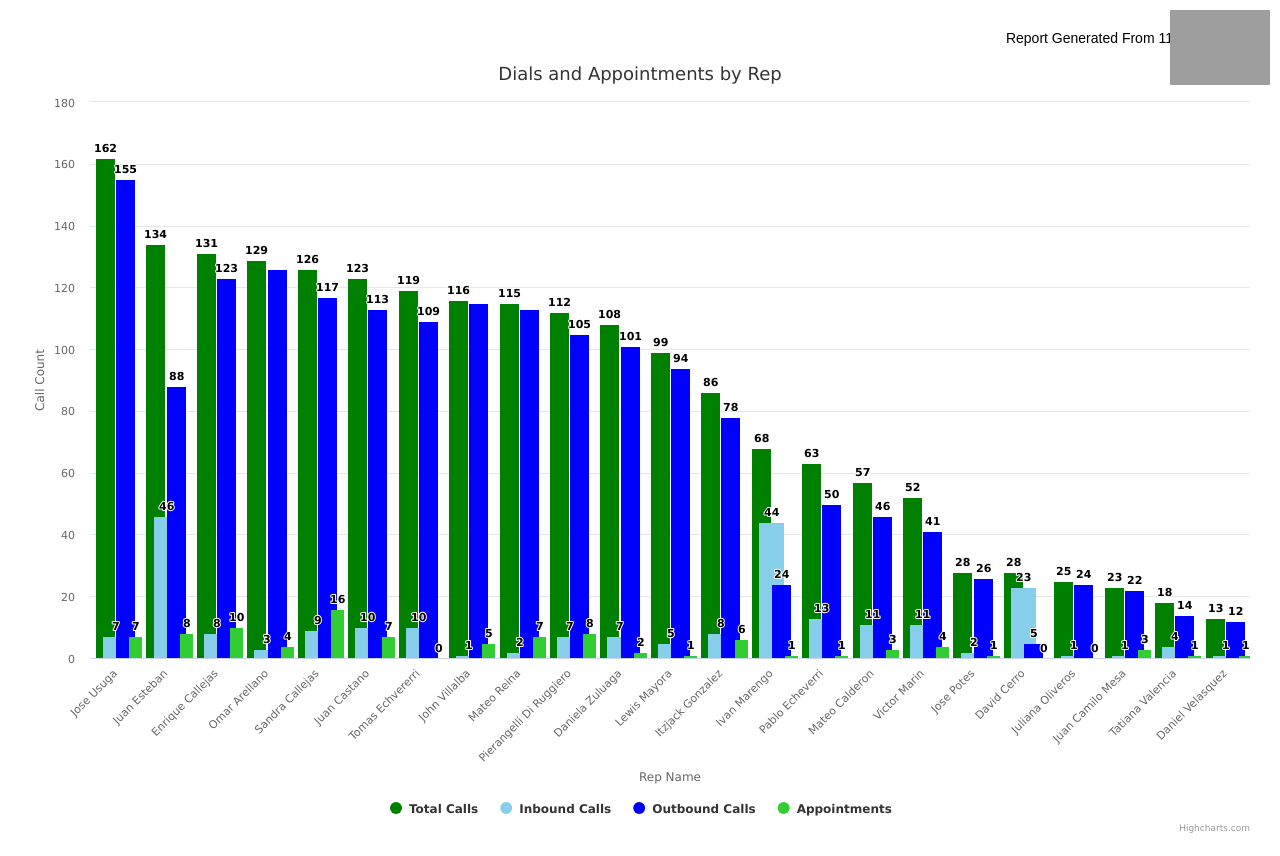
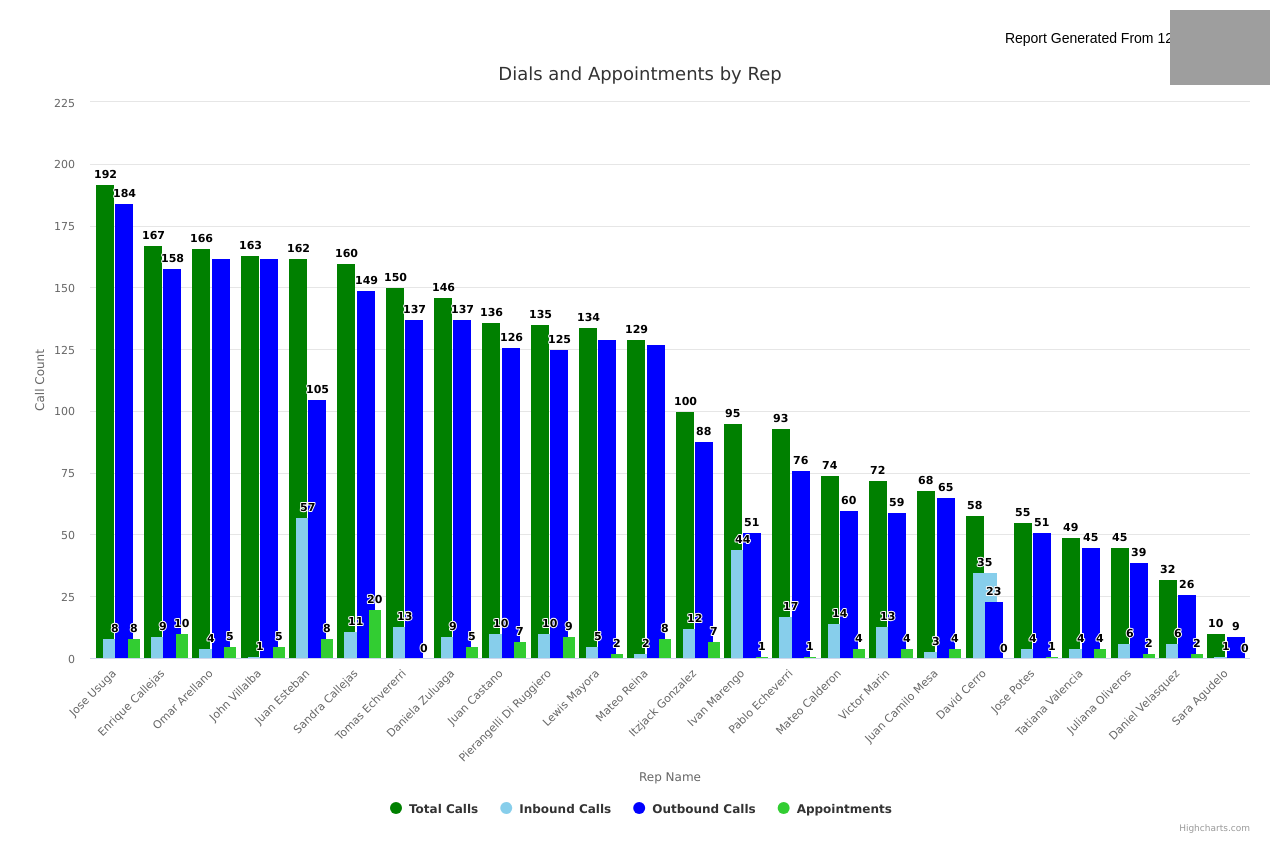
Before and after one commit to geomodi/DiALpptsSLS, a plain HTML site: page index.html in a window 1280 px wide. Drawn offline with nearby package versions, Linux system fonts and the light colour scheme; grey boxes are pictures that could not be loaded.

Commit message:
Update index.html

```diff
--- a/index.html
+++ b/index.html
@@ -37,7 +37,7 @@
 <body>
     <div class="container">
         <img src="https://github.com/geomodi/DiALpptsSLS/blob/main/wwbdc-logo.png?raw=true" alt="Company Logo" class="logo"> <!-- Logo added here -->
-        <div class="report-interval">Report Generated From 11AM to 12PM</div> <!-- Reporting interval added here -->
+        <div class="report-interval">Report Generated From 12PM to 01PM</div> <!-- Reporting interval added here -->
         <div id="container" style="height: 780px;"></div> <!-- Increased graph size by 30% -->
     </div>
 
@@ -50,7 +50,7 @@
                 text: 'Dials and Appointments by Rep'  // Updated title
             },
             xAxis: {
-                categories: ['Jose Usuga', 'Juan Esteban', 'Enrique Callejas', 'Omar Arellano', 'Sandra Callejas', 'Juan Castano', 'Tomas Echvererri', 'John Villalba', 'Mateo Reina', 'Pierangelli Di Ruggiero', 'Daniela Zuluaga', 'Lewis Mayora', 'Itzjack Gonzalez', 'Ivan Marengo', 'Pablo Echeverri', 'Mateo Calderon', 'Victor Marin', 'Jose Potes', 'David Cerro', 'Juliana Oliveros', 'Juan Camilo Mesa', 'Tatiana Valencia', 'Daniel Velasquez'],
+                categories: ['Jose Usuga', 'Enrique Callejas', 'Omar Arellano', 'John Villalba', 'Juan Esteban', 'Sandra Callejas', 'Tomas Echvererri', 'Daniela Zuluaga', 'Juan Castano', 'Pierangelli Di Ruggiero', 'Lewis Mayora', 'Mateo Reina', 'Itzjack Gonzalez', 'Ivan Marengo', 'Pablo Echeverri', 'Mateo Calderon', 'Victor Marin', 'Juan Camilo Mesa', 'David Cerro', 'Jose Potes', 'Tatiana Valencia', 'Juliana Oliveros', 'Daniel Velasquez', 'Sara Agudelo'],
                 title: {
                     text: 'Rep Name'
                 }
@@ -75,25 +75,25 @@
             },
             series: [{
                 name: 'Total Calls',
-                data: [162, 134, 131, 129, 126, 123, 119, 116, 115, 112, 108, 99, 86, 68, 63, 57, 52, 28, 28, 25, 23, 18, 13],
+                data: [192, 167, 166, 163, 162, 160, 150, 146, 136, 135, 134, 129, 100, 95, 93, 74, 72, 68, 58, 55, 49, 45, 32, 10],
                 color: 'green',
                 pointPadding: 0.2,
                 pointPlacement: -0.2
             }, {
                 name: 'Inbound Calls',
-                data: [7, 46, 8, 3, 9, 10, 10, 1, 2, 7, 7, 5, 8, 44, 13, 11, 11, 2, 23, 1, 1, 4, 1],
+                data: [8, 9, 4, 1, 57, 11, 13, 9, 10, 10, 5, 2, 12, 44, 17, 14, 13, 3, 35, 4, 4, 6, 6, 1],
                 color: 'skyblue',
                 pointPadding: 0.1,
                 pointPlacement: 0.0
             }, {
                 name: 'Outbound Calls',
-                data: [155, 88, 123, 126, 117, 113, 109, 115, 113, 105, 101, 94, 78, 24, 50, 46, 41, 26, 5, 24, 22, 14, 12],
+                data: [184, 158, 162, 162, 105, 149, 137, 137, 126, 125, 129, 127, 88, 51, 76, 60, 59, 65, 23, 51, 45, 39, 26, 9],
                 color: 'blue',
                 pointPadding: 0.2,
                 pointPlacement: 0.2
             }, {
                 name: 'Appointments',
-                data: [7.0, 8.0, 10.0, 4.0, 16.0, 7.0, 0.0, 5.0, 7.0, 8.0, 2.0, 1.0, 6.0, 1.0, 1.0, 3.0, 4.0, 1.0, 0.0, 0.0, 3.0, 1.0, 1.0],  // Corrected to 'Record Count'
+                data: [8.0, 10.0, 5.0, 5.0, 8.0, 20.0, 0.0, 5.0, 7.0, 9.0, 2.0, 8.0, 7.0, 1.0, 1.0, 4.0, 4.0, 4.0, 0.0, 1.0, 4.0, 2.0, 2.0, 0.0],  // Corrected to 'Record Count'
                 color: '#32cd32', // Vibrant green color for appointments
                 pointPadding: 0.3, // Adjust padding as needed
                 pointPlacement: 0.4 // Adjust placement as needed
```
